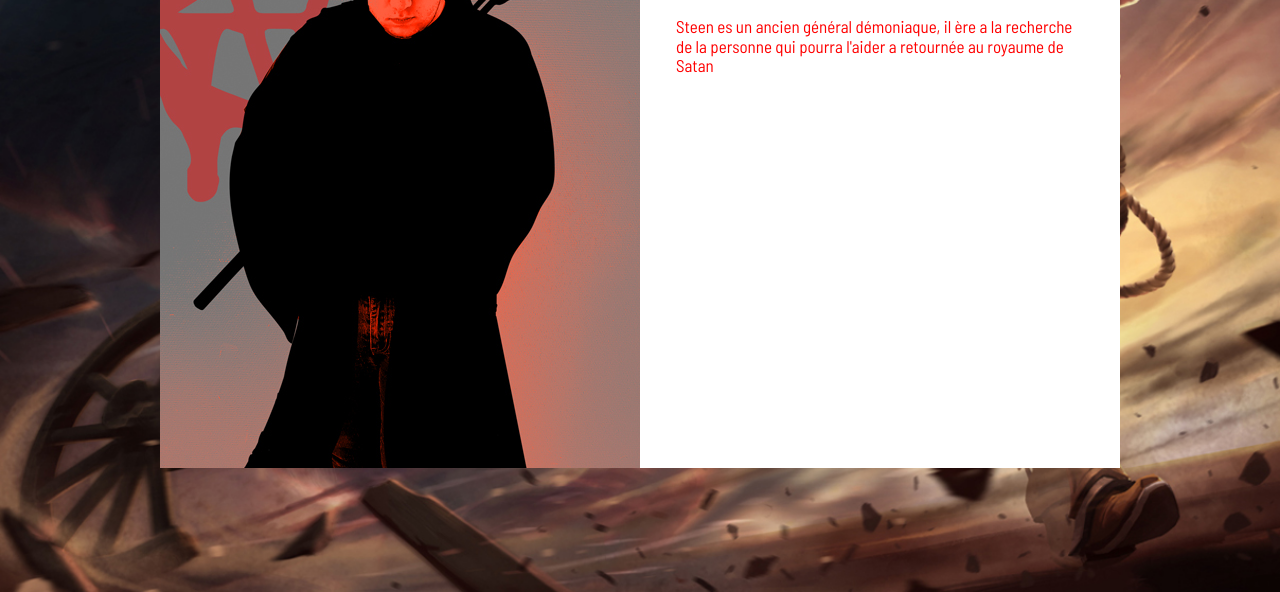
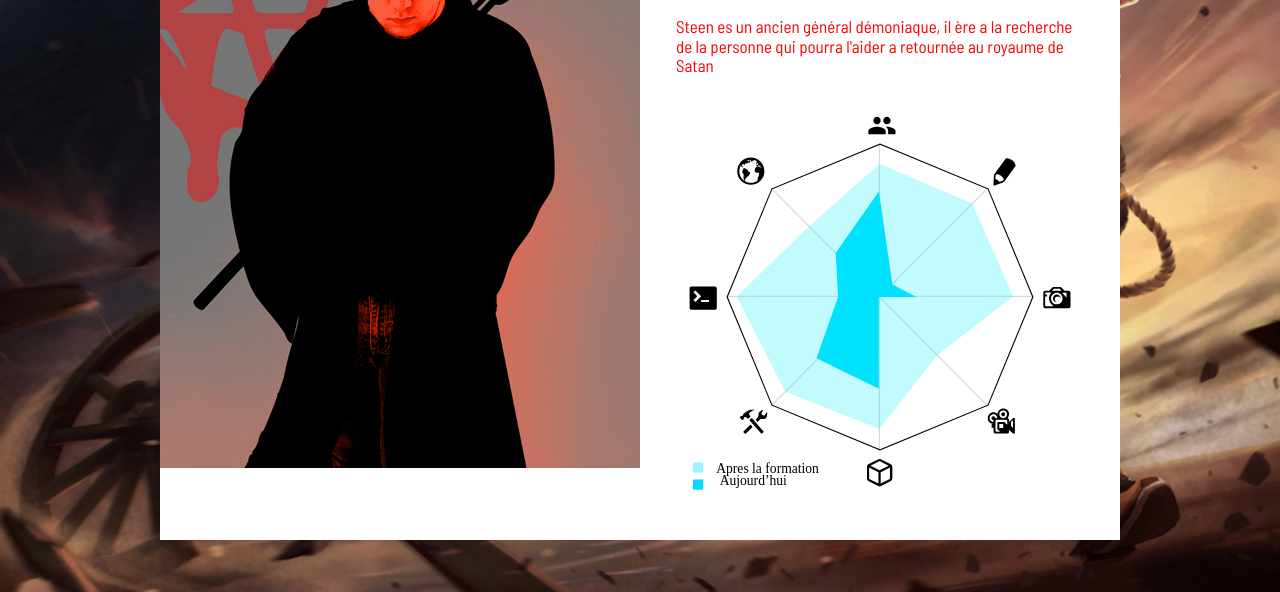
Before and after one commit to lepine-alain/lepine-alain.github.io, a plain HTML site: page index.html in a window 1280 px wide. Shown: the part 208-800 px from the top of the page. Drawn offline with Linux system fonts and the light colour scheme.

Commit message:
additional

```diff
--- a/index.html
+++ b/index.html
@@ -28,6 +28,7 @@
             <h1>Steen</h1>
             <h2>Alain Lepine</h2>
             <p>Steen es un ancien général démoniaque, il ère a la recherche de la personne qui pourra l'aider a retournée au royaume de Satan</p>
+            <img src="img/competences3.svg">
         </div>
 
     </main>
```
Also changed, not shown: img/competences3.svg (added).
